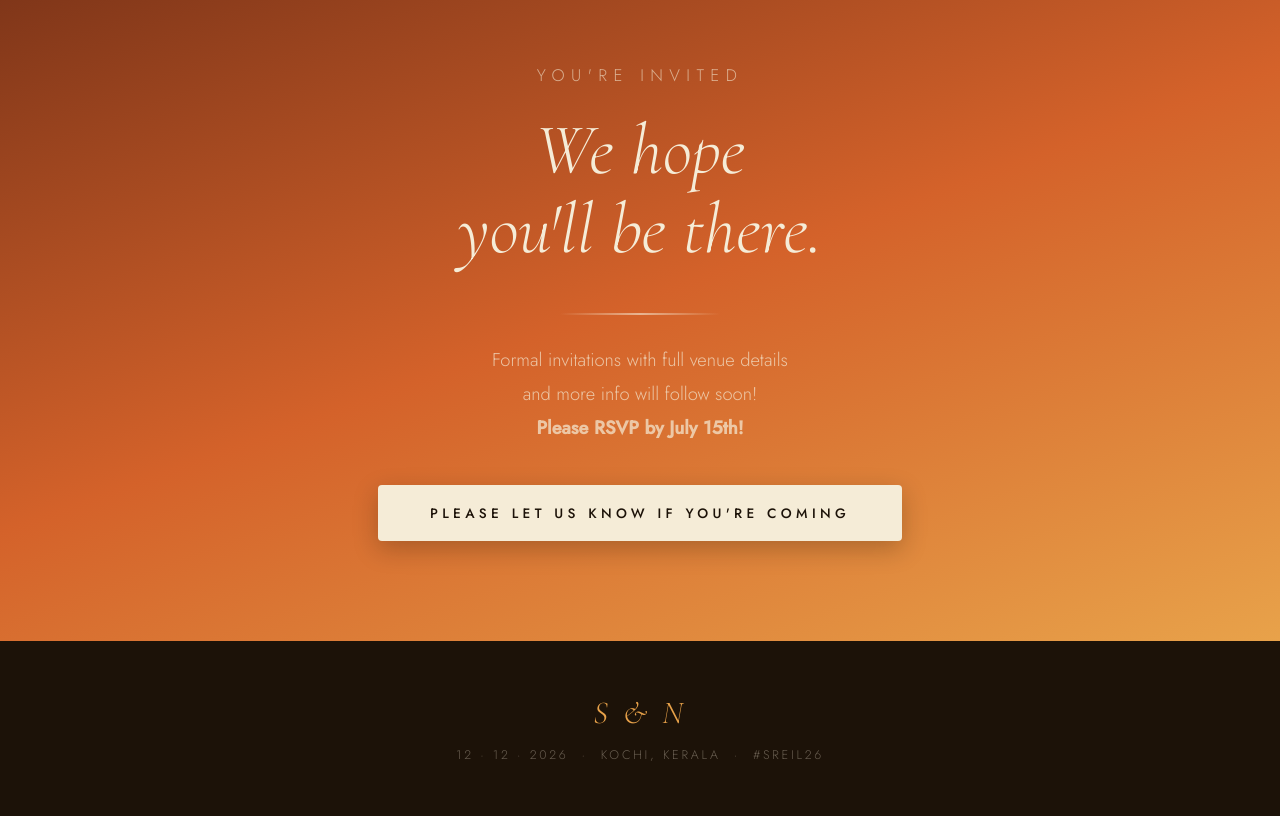
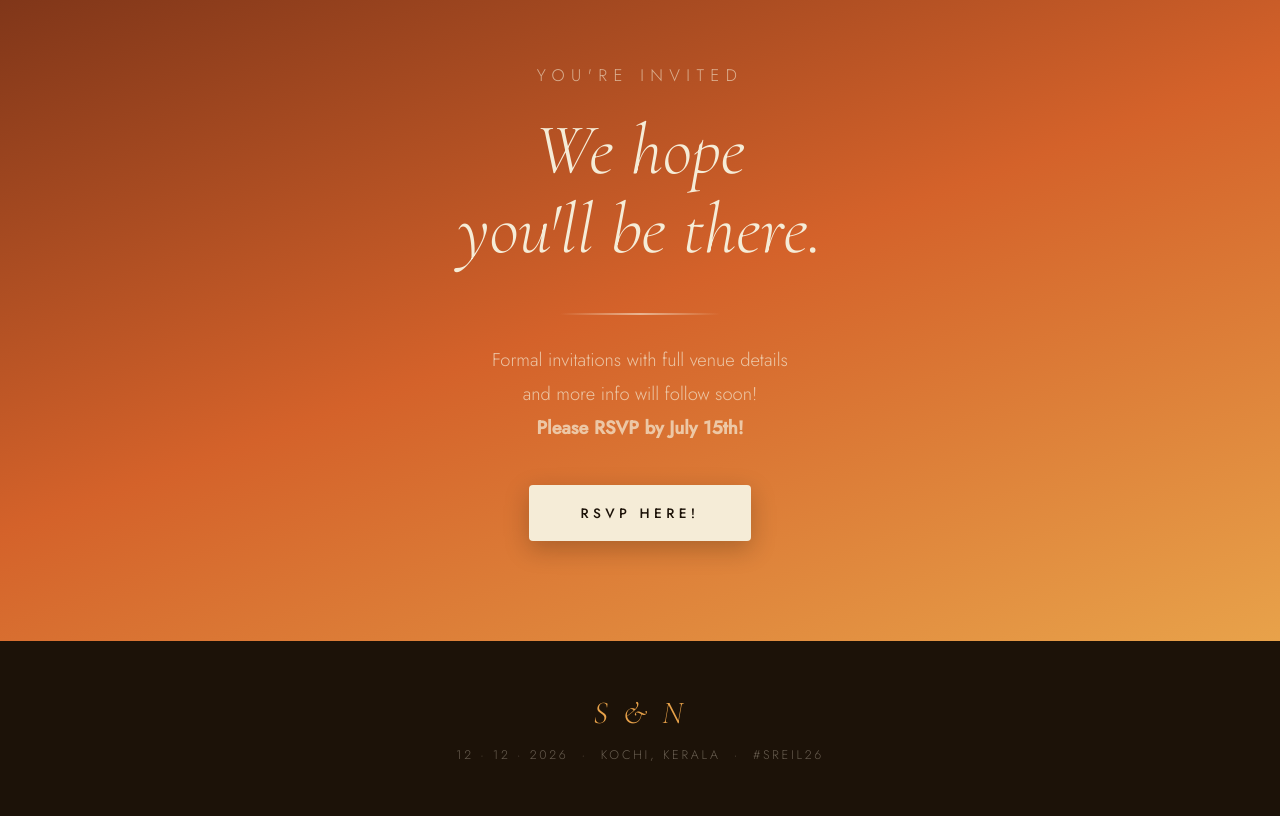
Before and after one commit to sreil-26/SaveTheDate_S-N, a plain HTML site: page index.html in a window 1280 px wide. Shown: the part 3131-3947 px from the top of the page. Drawn offline with nearby package versions, Linux system fonts and the light colour scheme.

Commit message:
Update index.html

```diff
--- a/index.html
+++ b/index.html
@@ -612,7 +612,7 @@
     <strong>Please RSVP by July 15th!</strong>
   </p>
   <a href="https://forms.gle/7hdfmiEv3bX3zxDo7" target="_blank" class="rsvp-btn reveal reveal-delay-4">
-    Please let us know if you're coming
+    RSVP here!
   </a>
 </section>
 
```
